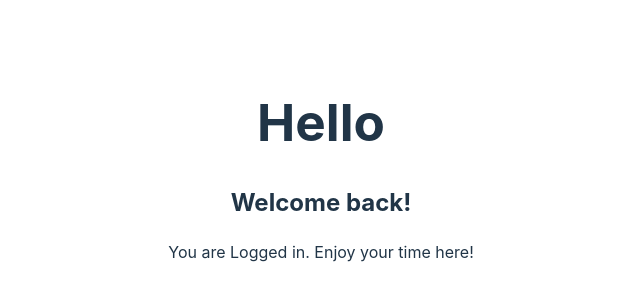
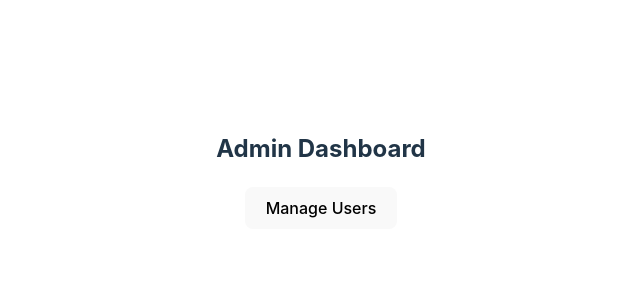
Before and after one commit to cunlim/react03, a React (Vite) app: page / in a window 1280 px wide. Shown: the part 230-530 px from the top of the page, without its empty margins (319-959 px from the left). Built offline with nearby package versions, Linux system fonts and the light colour scheme.

Commit message:
React 08 - 조건부 렌더링과 리스트 렌더링 02

```diff
--- a/src/App.jsx
+++ b/src/App.jsx
@@ -1,22 +1,24 @@
 import './App.css'
 
-const isLoggedIn = true;
+function getUserContent( userStatus ) {
+  return (
+    userStatus === "admin" ? (
+      <>
+        <h2>Admin Dashboard</h2>
+        <button>Manage Users</button>
+      </>
+    ) : userStatus === "member" ? (
+      <p>Welcome to the community!</p>
+    ) : (
+      <a href="/signup">Sign up here</a>
+    )
+  );
+}
 
 function App() {
   return (
     <>
-      {isLoggedIn ? <h1>Hello</h1> : <h1>Sign in</h1>}
-      {isLoggedIn ? (
-        <>
-          <h2>Welcome back!</h2>
-          <p>You are Logged in. Enjoy your time here!</p>
-        </>
-      ) : (
-        <>
-          <h2>Hello, Guest!</h2>
-          <p>Please Log in to access more features.</p>
-        </>
-      )}
+      {getUserContent("admin")}
     </>
   )
 }
```
